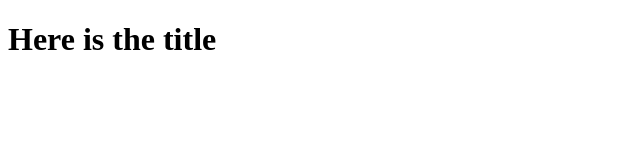
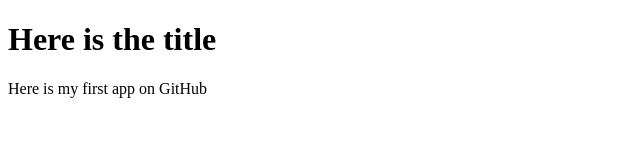
Before and after one commit to yusupov-i/hello-world, a plain HTML site: page index.html in a window 1280 px wide. Shown: the whole page, without its empty margins (0-640 px from the left). Drawn offline with Linux system fonts and the light colour scheme.

Commit message:
Update index.html
Updated content in index.html

```diff
--- a/index.html
+++ b/index.html
@@ -6,5 +6,6 @@
 </head>
 <body>
   <h1>Here is the title</h1>
+  <p>Here is my first app on GitHub</p>
 </body>
 </html>
```
